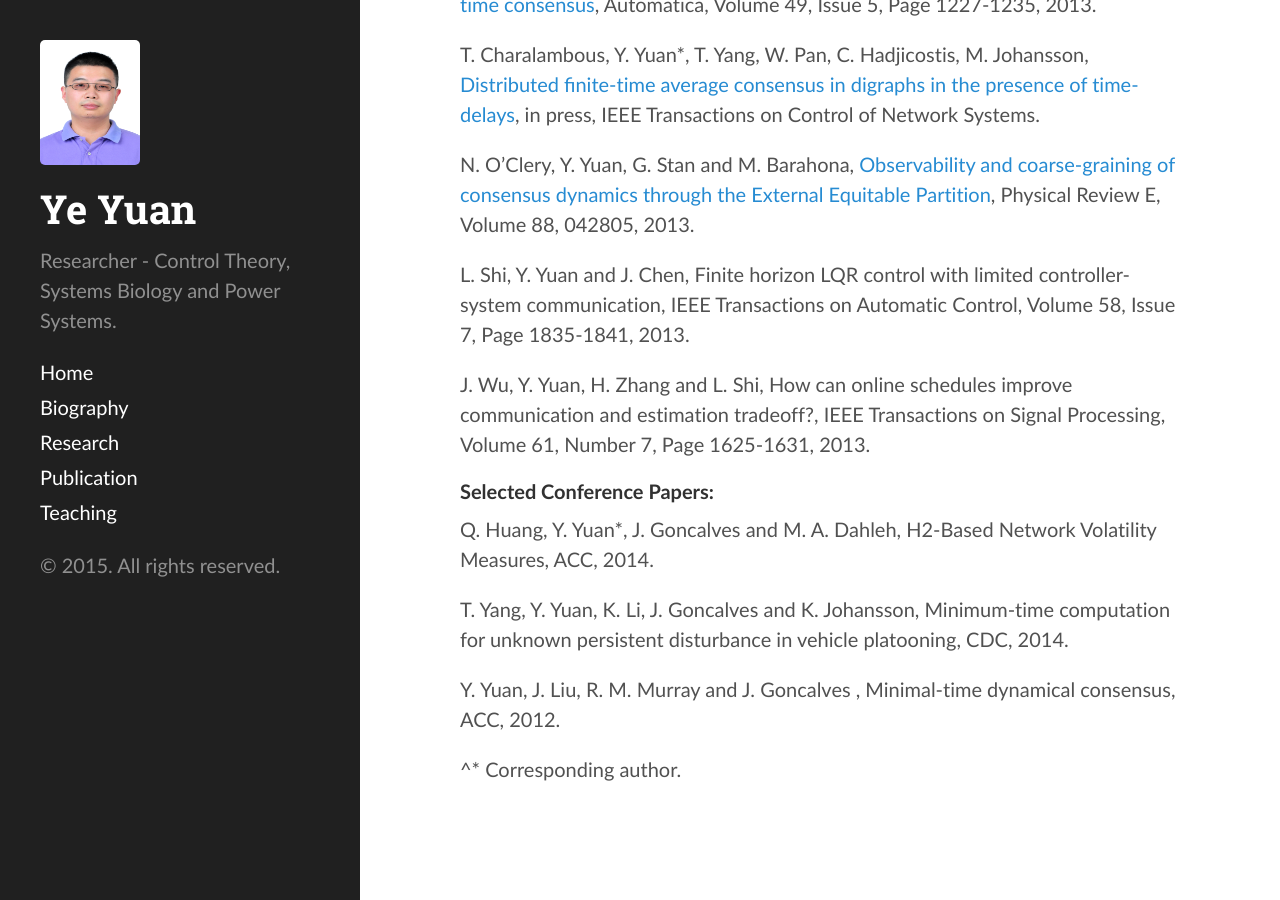
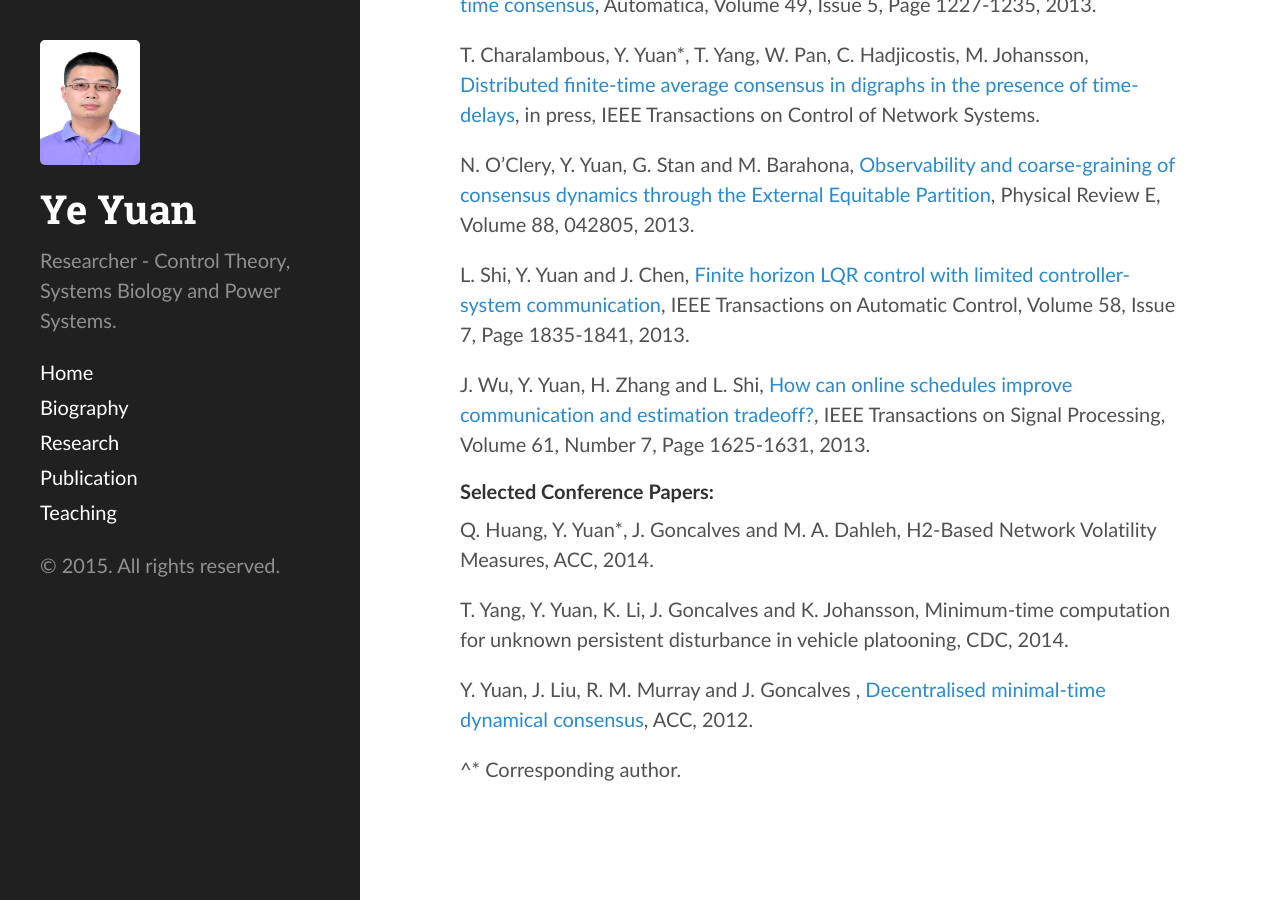
Before and after one commit to yy311/yy311.github.io, a Jekyll site: the page built from publication.md, in a window 1280 px wide and 900 px high, scrolled down 1689 px. Built offline with Jekyll 4.4.1, drawn with Linux system fonts in a browser that asks for light colours; some of the changed lines change nothing that is shown.

Commit message:
Update publication.md

```diff
--- a/publication.md
+++ b/publication.md
@@ -50,9 +50,9 @@ T. Charalambous, Y. Yuan*, T. Yang, W. Pan, C. Hadjicostis, M. Johansson, [Distr
 
 N. O’Clery, Y. Yuan, G. Stan and M. Barahona, [Observability and coarse-graining of consensus dynamics through the External Equitable Partition](http://scholar.harvard.edu/files/neaveoclery/files/pre2013.pdf?m=1384899642), Physical Review E, Volume 88, 042805, 2013.
 
-L. Shi, Y. Yuan and J. Chen, Finite horizon LQR control with limited controller-system communication, IEEE Transactions on Automatic Control, Volume 58, Issue 7, Page 1835-1841, 2013.
+L. Shi, Y. Yuan and J. Chen, [Finite horizon LQR control with limited controller-system communication](http://ieeexplore.ieee.org/xpl/articleDetails.jsp?arnumber=6389717), IEEE Transactions on Automatic Control, Volume 58, Issue 7, Page 1835-1841, 2013.
 
-J. Wu, Y. Yuan, H. Zhang and L. Shi, How can online schedules improve communication and estimation tradeoff?, IEEE Transactions on Signal Processing, Volume 61, Number 7, Page 1625-1631, 2013.
+J. Wu, Y. Yuan, H. Zhang and L. Shi, [How can online schedules improve communication and estimation tradeoff?](http://ieeexplore.ieee.org/stamp/stamp.jsp?arnumber=6410050), IEEE Transactions on Signal Processing, Volume 61, Number 7, Page 1625-1631, 2013.
 
 
 ####Selected Conference Papers:
@@ -61,7 +61,7 @@ Q. Huang, Y. Yuan*, J. Goncalves and M. A. Dahleh, H2-Based Network Volatility M
 
 T. Yang, Y. Yuan, K. Li, J. Goncalves and K. Johansson, Minimum-time computation for unknown persistent disturbance in vehicle platooning, CDC, 2014.
 
-Y. Yuan, J. Liu, R. M. Murray and J. Goncalves , Minimal-time dynamical consensus, ACC, 2012.
+Y. Yuan, J. Liu, R. M. Murray and J. Goncalves , [Decentralised minimal-time dynamical consensus](http://users.cms.caltech.edu/~murray/preprints/ylmg12-acc_s.pdf), ACC, 2012.
 
 
 ^* Corresponding author.
```
